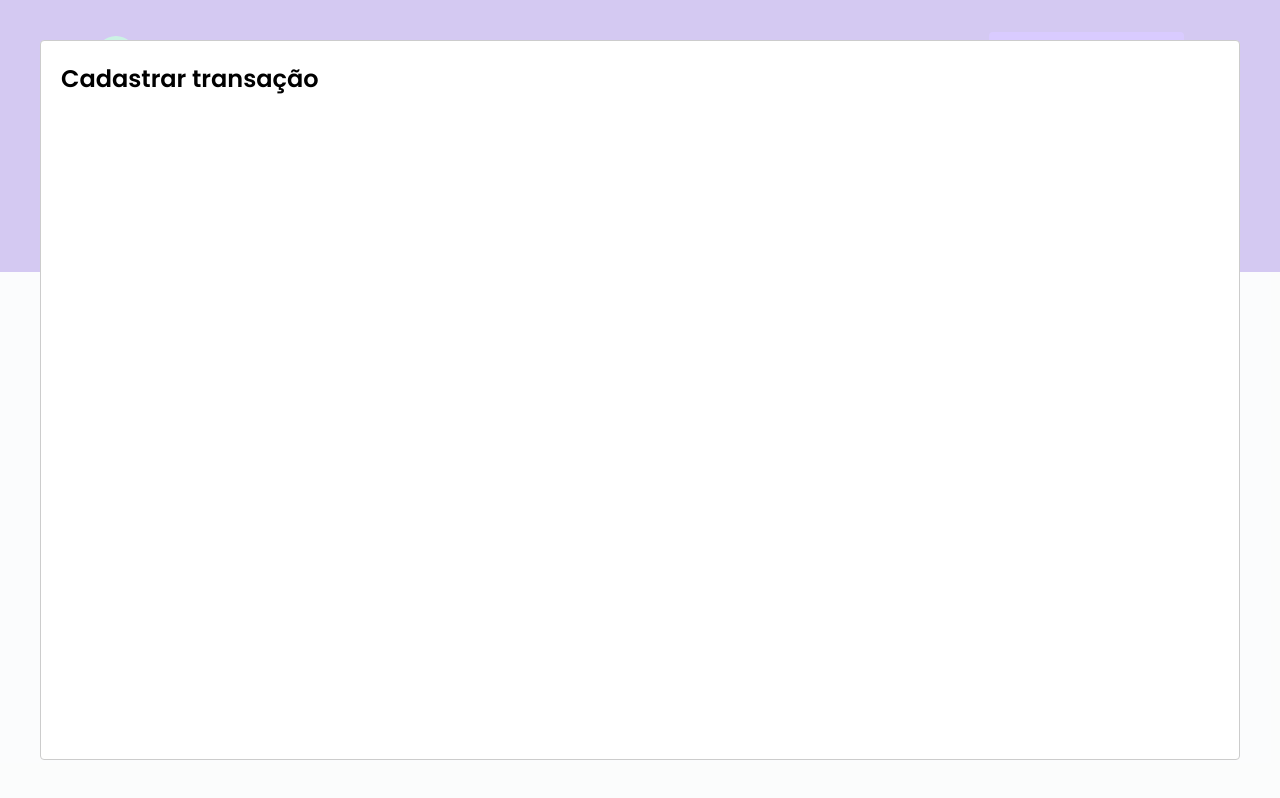
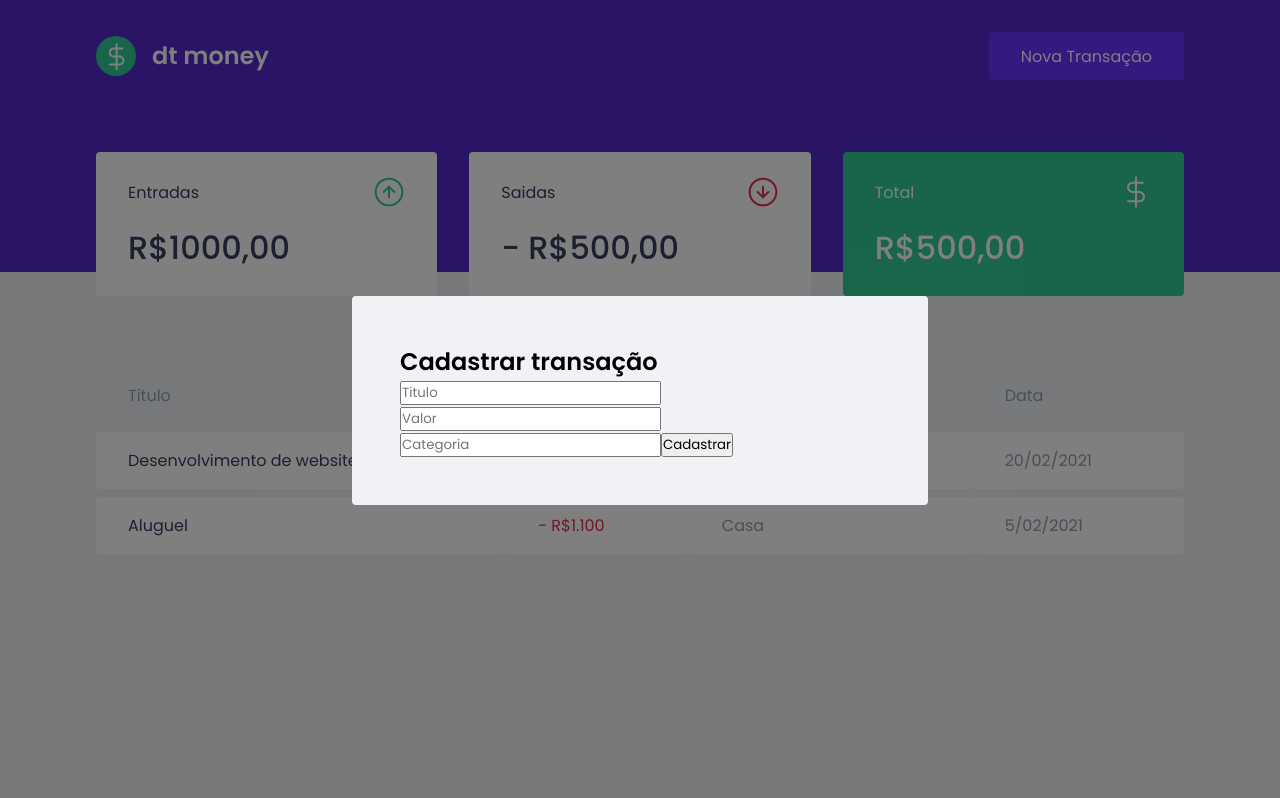
Before and after one commit to casa-henrique/dtmoney, a React (Create React App) app: page / in a window 1280 px wide. Both pictures are taken after a click on the button "Nova Transação". Built offline with nearby package versions, Linux system fonts and the light colour scheme; no server answers; what miragejs would draw is missing.

Commit message:
Estrutura do modal e Estilização do 0

```diff
--- a/src/components/NewTransactionModal/index.tsx
+++ b/src/components/NewTransactionModal/index.tsx
@@ -1,4 +1,5 @@
 import Modal from "react-modal";
+import { Container } from "./styles";
 
 interface NewTransactionModalProps {
   isOpen: boolean;
@@ -10,8 +11,21 @@
   onRequestClose,
 }: NewTransactionModalProps) {
   return (
-    <Modal isOpen={isOpen} onRequestClose={onRequestClose}>
-      <h2>Cadastrar transação</h2>
+    <Modal
+      isOpen={isOpen}
+      onRequestClose={onRequestClose}
+      overlayClassName="react-modal-overlay"
+      className="react-modal-content"
+    >
+      <Container>
+        <h2>Cadastrar transação</h2>
+
+        <input placeholder="Titulo" />
+        <input type="number" placeholder="Valor" />
+        <input placeholder="Categoria" />
+
+        <button type="submit">Cadastrar</button>
+      </Container>
     </Modal>
   );
 }
--- a/src/components/NewTransactionModal/styles.ts
+++ b/src/components/NewTransactionModal/styles.ts
@@ -1,3 +1,5 @@
 import styled from "styled-components";
 
-export const Container = styled.div``;
+export const Container = styled.form`
+
+`;
--- a/src/styles/global.ts
+++ b/src/styles/global.ts
@@ -59,4 +59,31 @@
      opacity: 0.6;
      cursor: not-allowed;
  }
+
+ .react-modal-overlay {
+    display: flex;
+    align-items: center;
+    justify-content: center;
+
+    background: rgba(0,0,0,0.5);
+
+    position: fixed;
+    top: 0;
+    bottom: 0;
+    left: 0;
+    right: 0;
+ }
+
+ .react-modal-content {
+    width: 100%;
+    max-width: 576px;
+
+    background: var(--background);
+
+    padding:3rem;
+
+    position: relative;
+
+    border-radius: 0.25rem;
+ }
 `;
```
